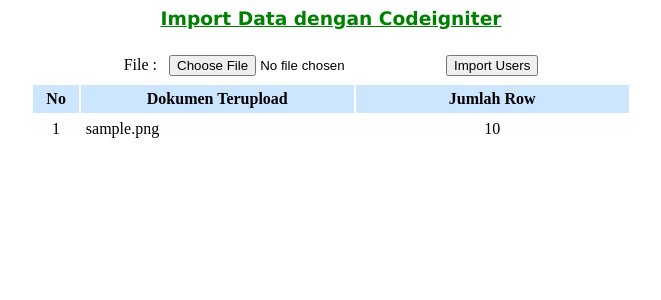
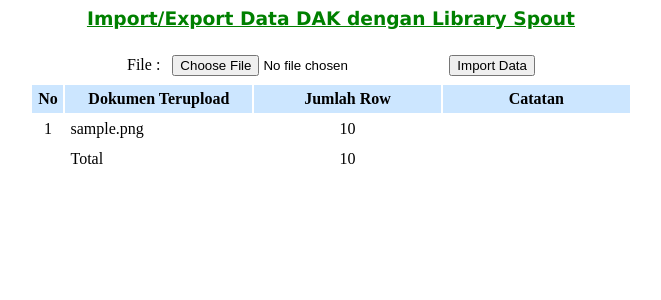
Before and after one commit to boedyirh/ci-excel, a CodeIgniter app: page /database/ in a window 1280 px wide. Shown: the top 300 px of the page, without its empty margins (309-970 px from the left). Run offline with CodeIgniter, Linux system fonts and the light colour scheme; tables that the repository leaves empty hold one stand-in row (values such as "Sample post"); data that the repository does not hold is empty.

Commit message:
Add files via upload

```diff
--- a/application/views/spreadsheet.php
+++ b/application/views/spreadsheet.php
@@ -1,6 +1,6 @@
 <html>
 <head>
-<title>Import/Export using phpspreadsheet in codeigniter</title>
+<title>Import/Export CodeIgniter dan Spreadsheet dgn Library Spout</title>
 </head>
 <body>
 <style>
@@ -24,7 +24,7 @@
 }
 
 </style>
-<h3><u>Import Data dengan Codeigniter</u></h3>
+<h3><u>Import/Export Data DAK dengan Library Spout</u></h3>
 
 <?php echo form_open_multipart('spreadsheet/import',array('name' => 'spreadsheet')); ?>
 <table align="center" cellpadding = "5">
@@ -33,9 +33,10 @@
 <td><input type="file" size="40px" name="upload_file" /></td>
 <td class="error"><?php echo form_error('name'); ?></td>
 <td colspan="5" align="center">
-<input type="submit" value="Import Users"/></td>
+<input type="submit" value="Import Data"/></td>
 </tr>
 </table>
+
 
 
  <table align="center" cellpadding = "5">
@@ -44,7 +45,7 @@
 			<th  width="5%">No</th>
 			<th   width="30%">Dokumen Terupload</th>
 			<th   width="30%">Jumlah Row</th>
-
+		 	<th   width="30%">Catatan</th>
 		</tr>
 	</thead>
 
@@ -52,18 +53,25 @@
     <?php
     $no=1;
     	$data	= $this->db->query("SELECT * FROM history_upload order by UploadID desc limit 25")->result();
+      $Total=0;
      	foreach ($data as $b) {?>
 		<tr>
 			<td align="center"><?php echo $no; $no++ ;?></td>
 			<td  ><?php echo $b->NamaFile ;?></td>
 		  <td align="center"><?php echo number_format($b->Jumlah);?></td>
+      <td  ><?php echo $b->Catatan ;?></td>
 	  </tr>
 
-    <?php }  ?>
+    <?php
+    $Total =$Total+$b->Jumlah ;
+     }
 
+     ?>
+	  	<td  ></td>
+     	<td  >Total</td>
+      <td  align="center" ><?php echo number_format($Total) ;?></td>
 	</tbody>
 </table>
-
 
 <?php echo form_close();?>
 </body>
```
